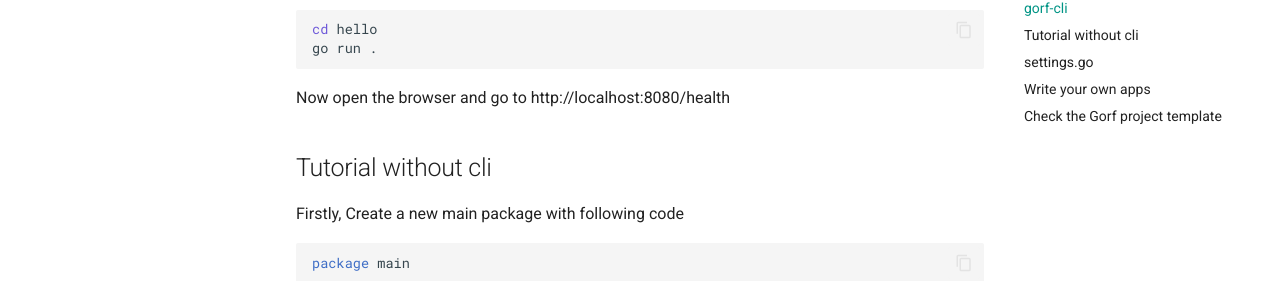
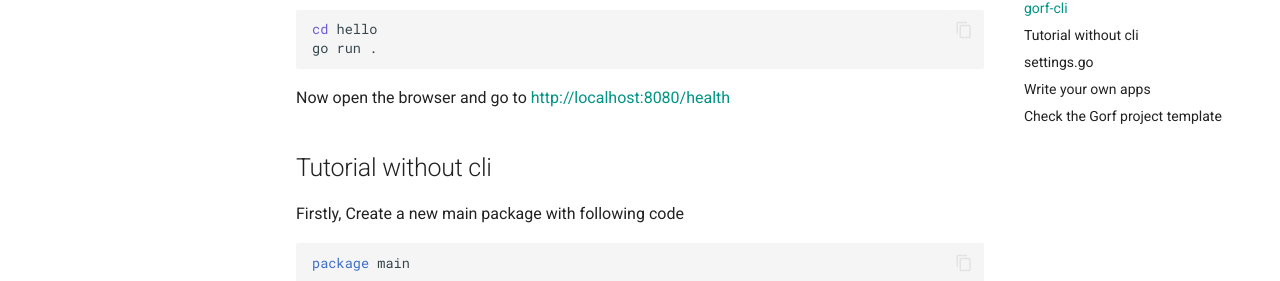
Before and after one commit to go-gorf/go-gorf.github.io, an MkDocs documentation site: the page built from docs/index.md, in a window 1280 px wide and 900 px high, scrolled down 1204 px. Shown: the part 172-453 px from the top of the window. Built offline with MkDocs 1.6.1 and Material for MkDocs 9.7.7, drawn with Linux system fonts in a browser that asks for light colours; comment, search, counter and statistics services are not loaded; some of the changed lines change nothing that is shown.

Commit message:
minor update

````diff
--- a/docs/index.md
+++ b/docs/index.md
@@ -49,7 +49,7 @@ Now go tho the project directory and run the project as follows
 cd hello
 go run .
 ```
-Now open the browser and go to http://localhost:8080/health
+Now open the browser and go to [http://localhost:8080/health](http://localhost:8080/health)
 
 ## Tutorial without cli
 
````
